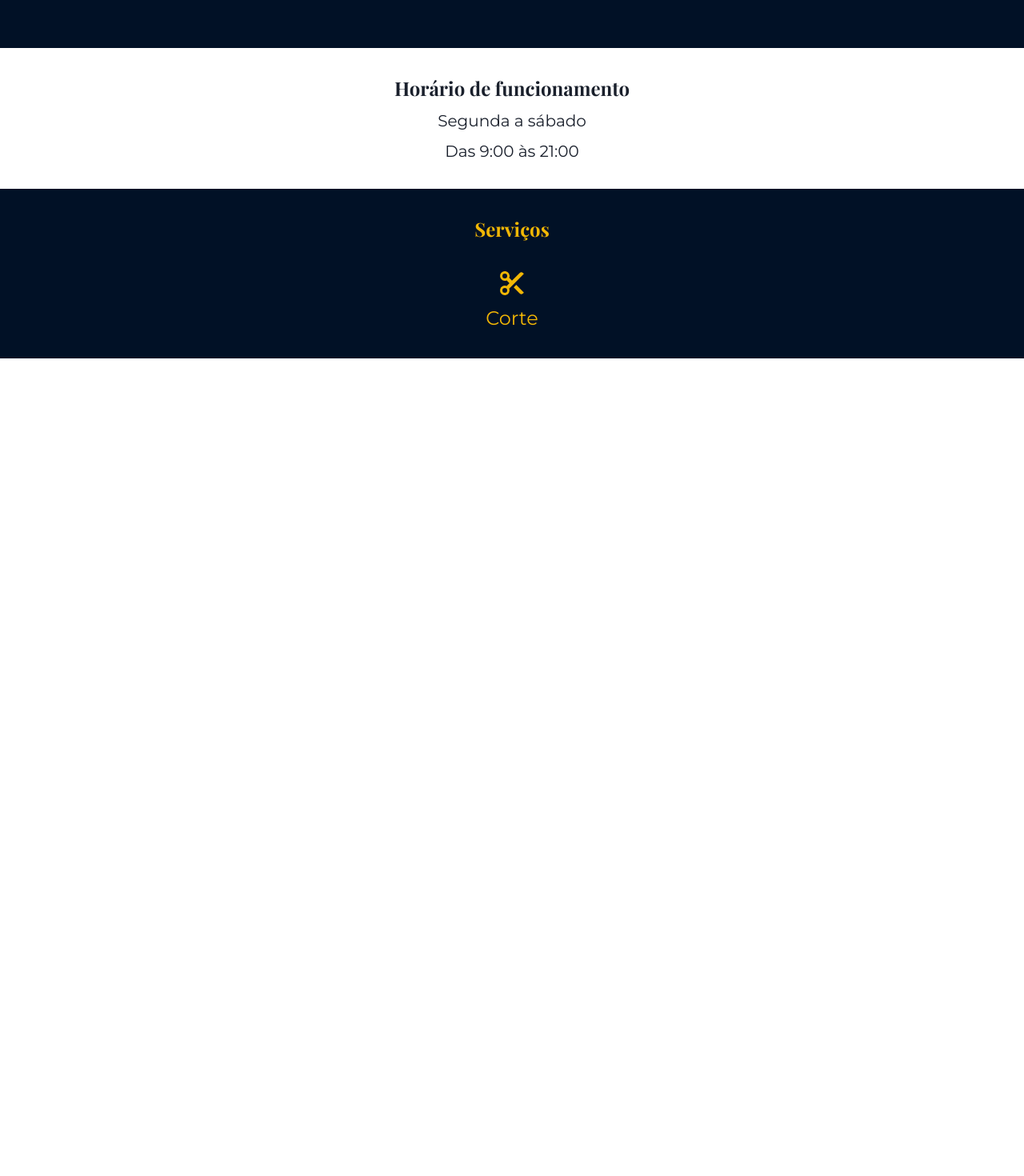
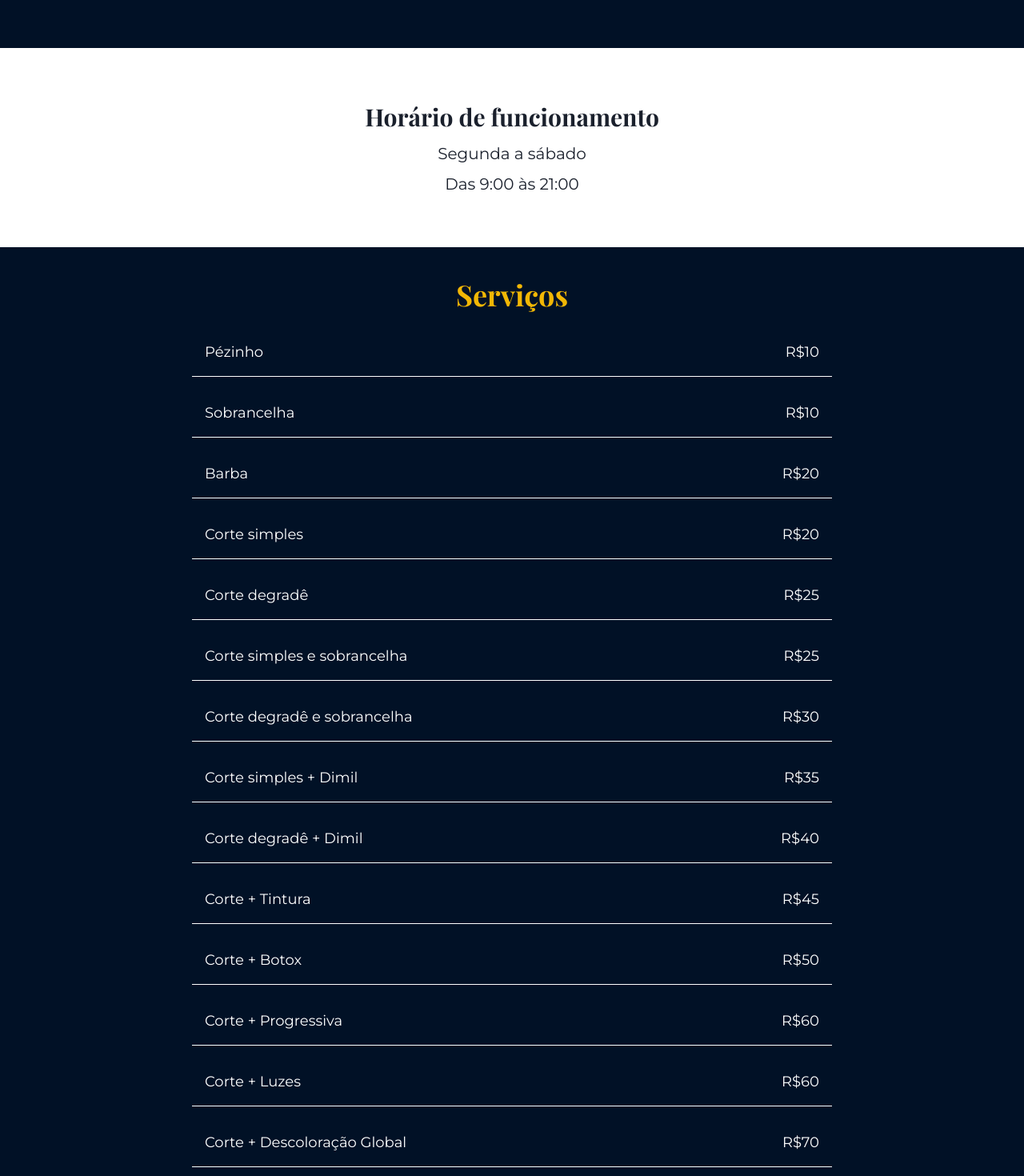
Before and after one commit to gitlherme/garage198, a Next.js app: page / in a window 1280 px wide. Shown: the part 580-2050 px from the top of the page at 80% size. Before the commit the page ends 1028 px from the top, so only its background shows below. Built offline with nearby package versions, Linux system fonts and the light colour scheme.

Commit message:
added service item

```diff
--- a/src/components/OpeningHours.tsx
+++ b/src/components/OpeningHours.tsx
@@ -2,10 +2,10 @@ import { Text, VStack } from "@chakra-ui/react";
 
 export function OpeningHours() {
   return (
-    <VStack py="8">
+    <VStack py={["8", "16"]}>
       <Text as="h2"
         fontFamily="primary"
-        fontSize="2xl"
+        fontSize="3xl"
         textAlign="center"
         fontWeight="bold"
       >
--- /dev/null
+++ b/src/components/ServiceItem.tsx
@@ -0,0 +1,27 @@
+import { Flex, Text, VStack } from "@chakra-ui/react";
+
+interface ServiceItemProps {
+  title: string,
+  price: number
+}
+
+export function ServiceItem({title, price}: ServiceItemProps) {
+  return (
+    <VStack
+        w={["100%", "100%", 800]}
+        borderBottom="1px solid white"
+        pb="4"
+      >
+        <Flex w="100%"
+          justify="space-between"
+          color="white"
+          fontSize="lg"
+          fontFamily="secondary"
+          px="4"
+        >
+          <Text>{ title }</Text>
+          <Text>R${price}</Text>
+        </Flex>
+      </VStack>
+  )
+}
--- a/src/components/Services.tsx
+++ b/src/components/Services.tsx
@@ -1,5 +1,5 @@
-import { Flex, Icon, Text, VStack } from "@chakra-ui/react";
-import { RiScissorsFill } from 'react-icons/ri';
+import { Text, VStack } from "@chakra-ui/react";
+import { ServiceItem } from "./ServiceItem";
 export function Services() {
   return (
     <VStack
@@ -9,24 +9,27 @@ export function Services() {
     >
       <Text as="h2"
         fontFamily="primary"
-        fontSize="2xl"
+        fontSize="4xl"
         textAlign="center"
         fontWeight="bold"
         color="brand.yellow"
       >
         Serviços
       </Text>
-      <Flex
-        direction={["column", "column", "row"]}
-      >
-        <VStack
-          fontFamily="secondary"
-          color="brand.yellow"
-        >
-          <Icon as={RiScissorsFill} fontSize="4xl" />
-          <Text as="span" fontSize="2xl">Corte</Text>
-        </VStack>
-      </Flex>
+      <ServiceItem title="Pézinho" price={10.00}/>
+      <ServiceItem title="Sobrancelha" price={10.00}/>
+      <ServiceItem title="Barba" price={20.00}/>
+      <ServiceItem title="Corte simples" price={20.00}/>
+      <ServiceItem title="Corte degradê" price={25.00}/>
+      <ServiceItem title="Corte simples e sobrancelha" price={25.00}/>
+      <ServiceItem title="Corte degradê e sobrancelha" price={30.00}/>
+      <ServiceItem title="Corte simples + Dimil" price={35.00}/>
+      <ServiceItem title="Corte degradê + Dimil" price={40.00}/>
+      <ServiceItem title="Corte + Tintura" price={45.00}/>
+      <ServiceItem title="Corte + Botox" price={50.00}/>
+      <ServiceItem title="Corte + Progressiva" price={60.00}/>
+      <ServiceItem title="Corte + Luzes" price={60.00}/>
+      <ServiceItem title="Corte + Descoloração Global" price={70.00}/>
     </VStack>
   )
 }
--- a/src/pages/index.tsx
+++ b/src/pages/index.tsx
@@ -1,4 +1,5 @@
 import type { NextPage } from 'next'
+import Head from 'next/head'
 import { Hero } from '../components/Hero'
 import { OpeningHours } from '../components/OpeningHours'
 import { Services } from '../components/Services'
@@ -6,6 +7,9 @@ import { Services } from '../components/Services'
 const Home: NextPage = () => {
   return (
     <>
+      <Head>
+        <title>Barbearia Garage 198</title>
+      </Head>
       <Hero />
       <OpeningHours />
       <Services />
```
